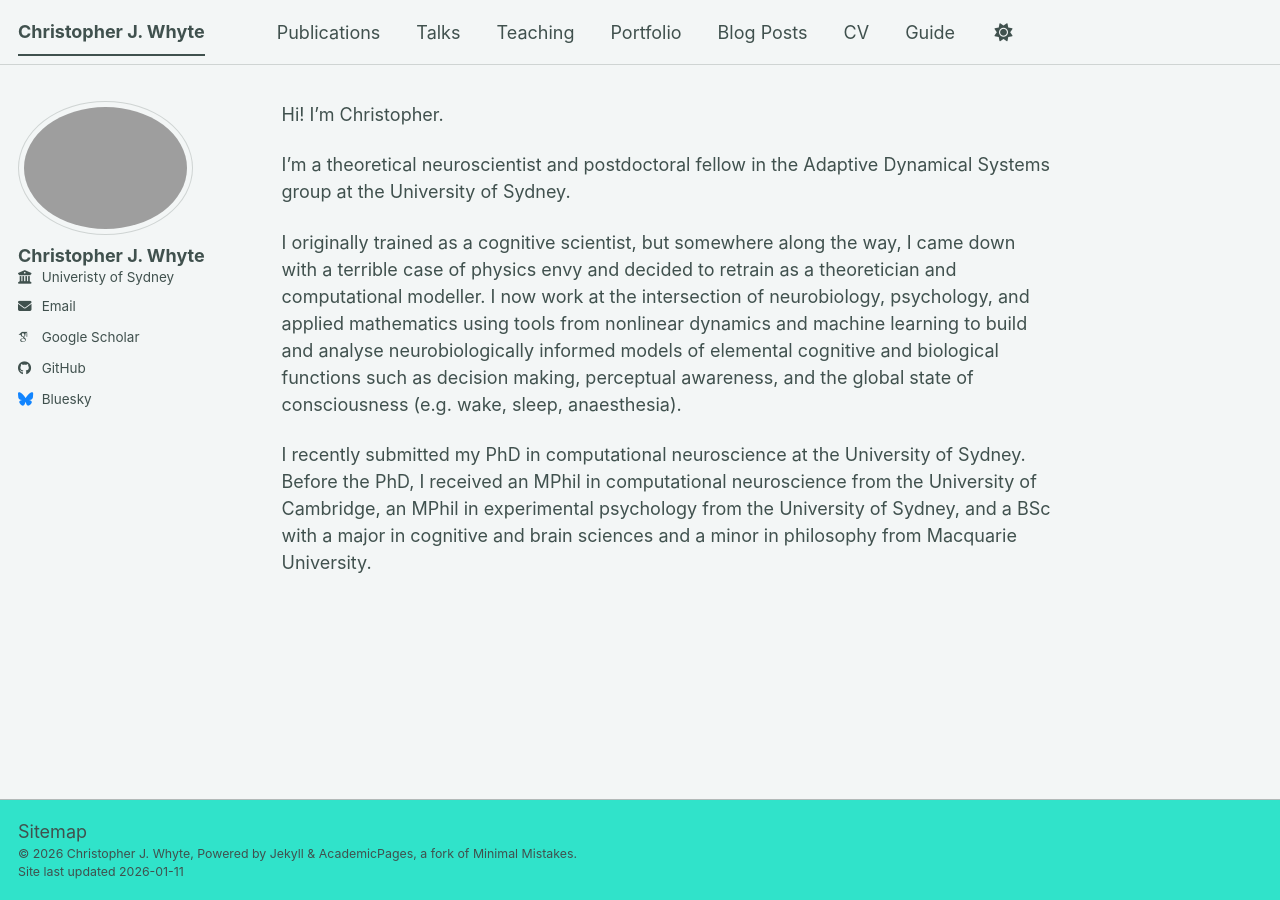
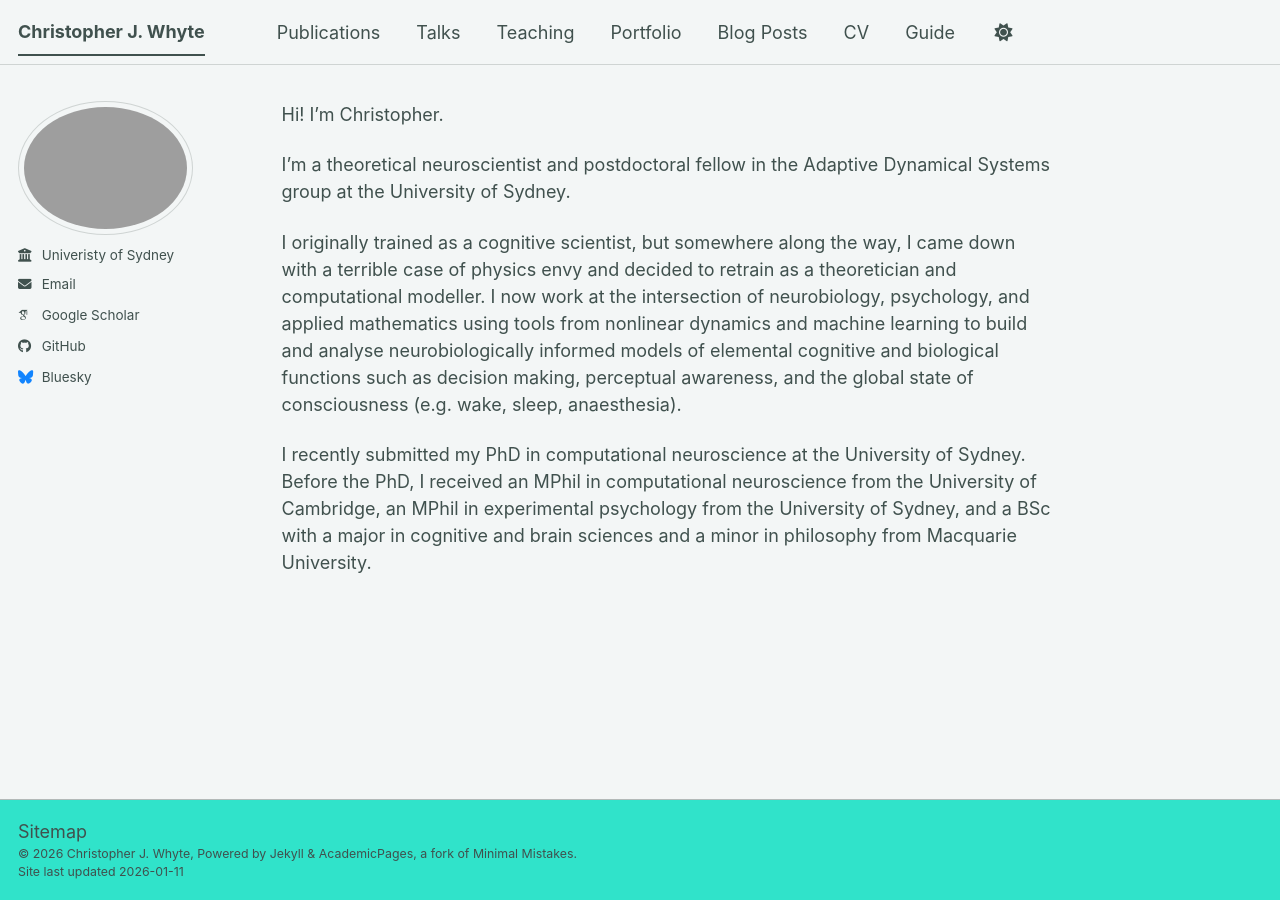
Before and after one commit to cjwhyte/cjwhyte.github.io, a Jekyll site: the page built from _pages/about.md, in a window 1280 px wide. Built offline with Jekyll 4.4.1, drawn with Linux system fonts in a browser that asks for light colours; some web fonts are replaced; a script bundle is joined from its source files by our own code; library files that are not in the unit come from our copies.

Commit message:
Comment out author information in _config.yml
Comment out the author's name and other fields for customization.

```diff
--- a/_config.yml
+++ b/_config.yml
@@ -24,7 +24,7 @@ repository               : "academicpages/academicpages.github.io"
 author:
   # Biographic information
   avatar           : "profile.png"
-  name             : "Christopher J. Whyte"
+  name             : # "Christopher J. Whyte"
   pronouns         : # example: "she/her"
   bio              : # "Short biography for the left-hand sidebar"
   location         : #"Earth"#
```
